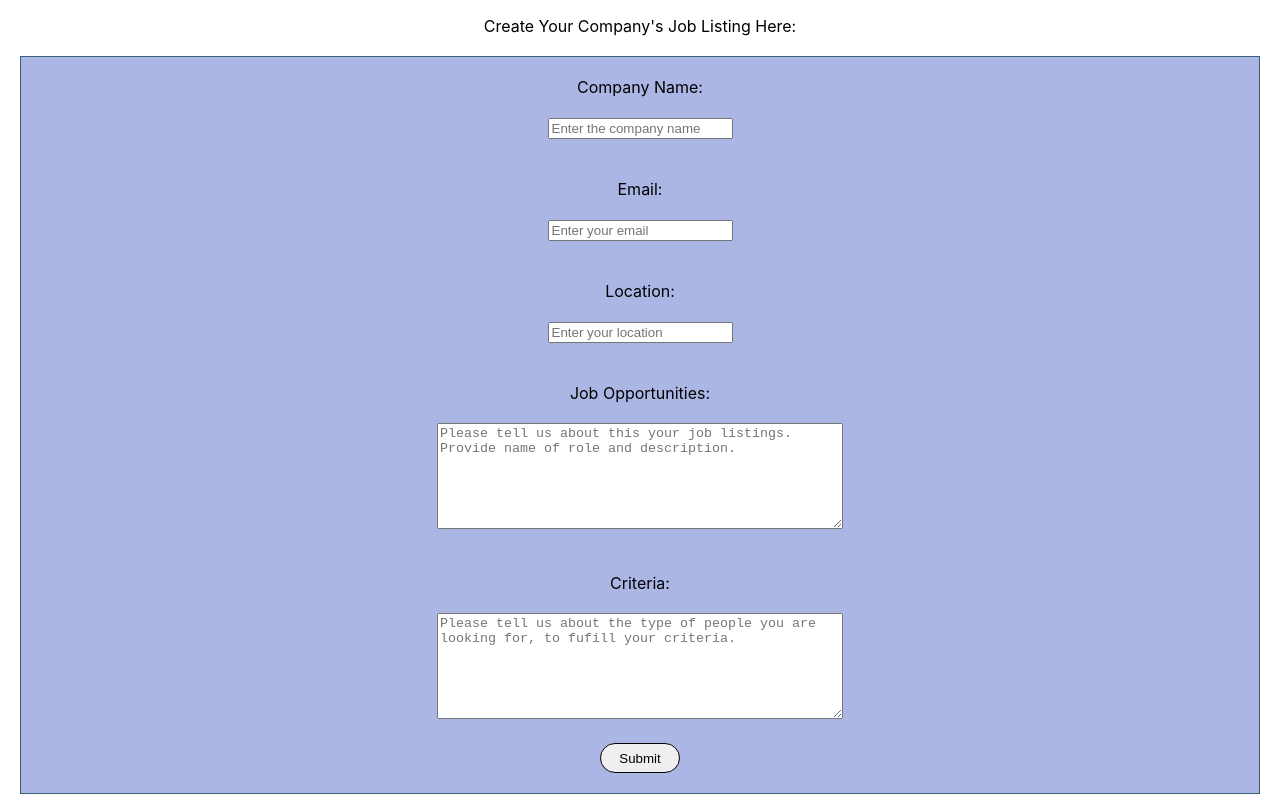
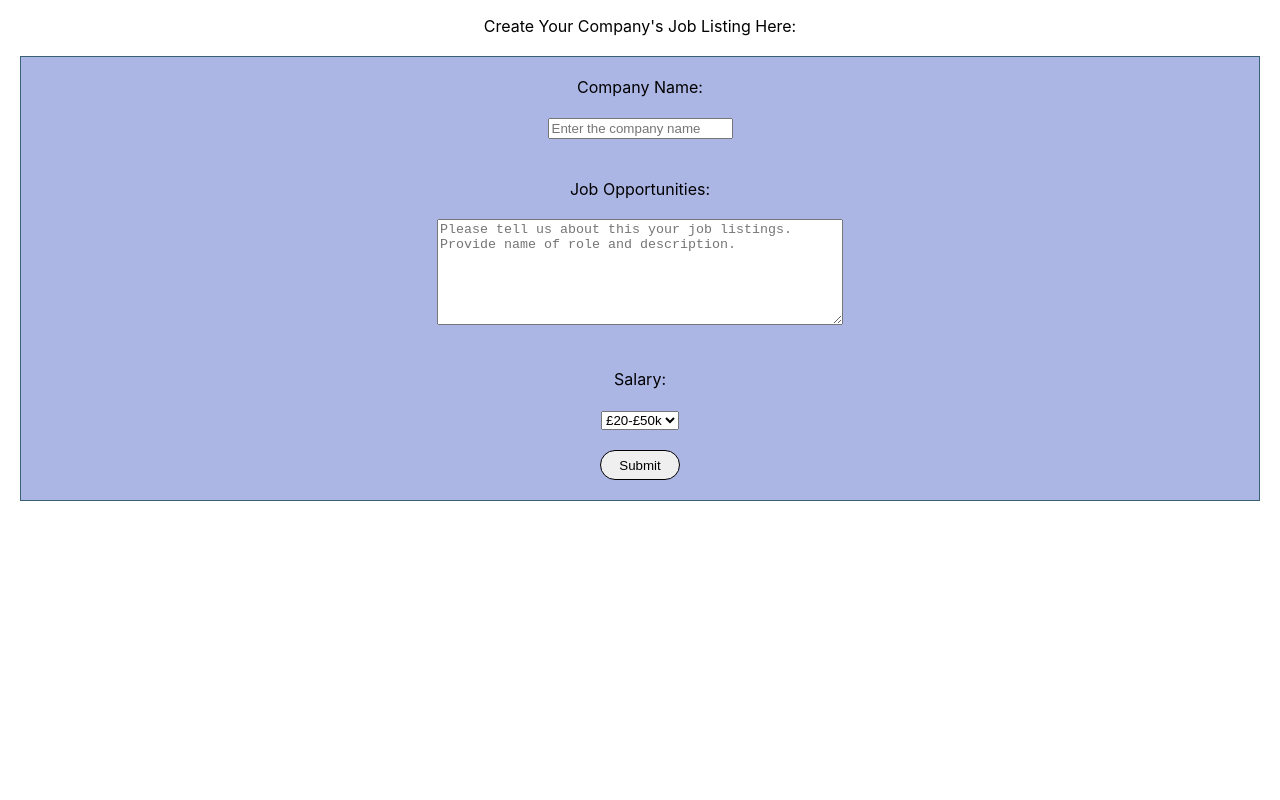
Before and after one commit to droom-build-week/Front-end, a React (Create React App) app in the folder droom-app/: page /companies-profile/add-your-company in a window 1280 px wide. Built offline with nearby package versions, Linux system fonts and the light colour scheme.

Commit message:
functionality to JL form

```diff
--- a/droom-app/src/components/JobListing.js
+++ b/droom-app/src/components/JobListing.js
@@ -1,6 +1,6 @@
 //Form for each company gets to add a Job listing
 
-import React from 'react';
+import React, { useState } from 'react';
 import styled from 'styled-components';
 
 const Form = styled.form `
@@ -44,12 +44,46 @@ width: 400px;
 
 
 
+export default function JobListing() {
+
+  const [addListing, setAddListing] = useState(initialStateListing);
+
+  const listingFormChange = e => {
+    if (e.target.value === e.target.value.toLowerCase()) {
+      console.log(e.target.value);
+      setAddListing({
+        ...addListing,
+        [e.target.name]: e.target.value
+      });
+    }
+  };
+
+  const listingHandleSubmit = e => {
+    e.preventDefault();
+
+
+    if(!listFormInputIsEmpty()) {
+
+      console.log('hi from job listing form')
+        //axios here
+
+    }
+
+
+  }
+
+
+  function listFormInputIsEmpty() {
+    return (
+      addListing.title === '' ||
+      addListing.jobopp === '' ||
+      addListing.salary === ''
+
+    );
+}
 
 
 
-
-
-export default function JobListing() {
 
 
     return (
@@ -65,32 +99,23 @@ export default function JobListing() {
           Company Name: <br></br> <br></br>
           <input
             type="text"
-            name="companyname"
+            name="title"
             placeholder="Enter the company name"
-            // onChange={eventChangeHandler}
-            // value={team.name}
+            onChange={listingFormChange}
+            value={addListing.title}
           />
         </Label>
-        <Label>
-          Email: <br></br> <br></br>
-          <input
-            type="text"
-            name="companyemail"
-            placeholder="Enter your email"
-            // onChange={eventChangeHandler}
-            // value={team.email}
-          />
-        </Label>
-        <Label>
+
+        {/* <Label>
           Location: <br></br> <br></br>
           <input
             type="text"
             name="location"
             placeholder="Enter your location"
-            // onChange={eventChangeHandler}
-            // value={team.role}
+            onChange={}
+            value={}
           />
-        </Label>
+        </Label> */}
 
         <Label>
           Job Opportunities: <br></br> <br></br>
@@ -98,19 +123,23 @@ export default function JobListing() {
             type="text"
             name="jobopp"
             placeholder="Please tell us about this your job listings. Provide name of role and description."
-            // onChange={eventChangeHandler}
-            // value={team.role}
+            onChange={listingFormChange}
+            value={addListing.jobopp}
           />
         </Label>
+
         <Label>
-          Criteria: <br></br> <br></br>
-          <Textarea
-            type="text"
-            name="criteria"
-            placeholder="Please tell us about the type of people you are looking for, to fufill your criteria."
-            // onChange={eventChangeHandler}
-            // value={team.role}
-          />
+          Salary: <br></br> <br></br>
+          <select
+            name="salary"
+
+          onChange={listingFormChange}
+            value={addListing.salary}
+            >
+            <option value="low">£20-£50k </option>
+            <option value="mid">£50k-80k</option>
+            <option value="high">£80k+</option>
+          </select>
         </Label>
 
 
@@ -118,12 +147,14 @@ export default function JobListing() {
       </Form>
 
 
-
-
-
-
-
 </div>
 
     );
 }
+
+const initialStateListing = {
+  title: "",
+  jobopp: "",
+  salary: ""
+
+}
```
